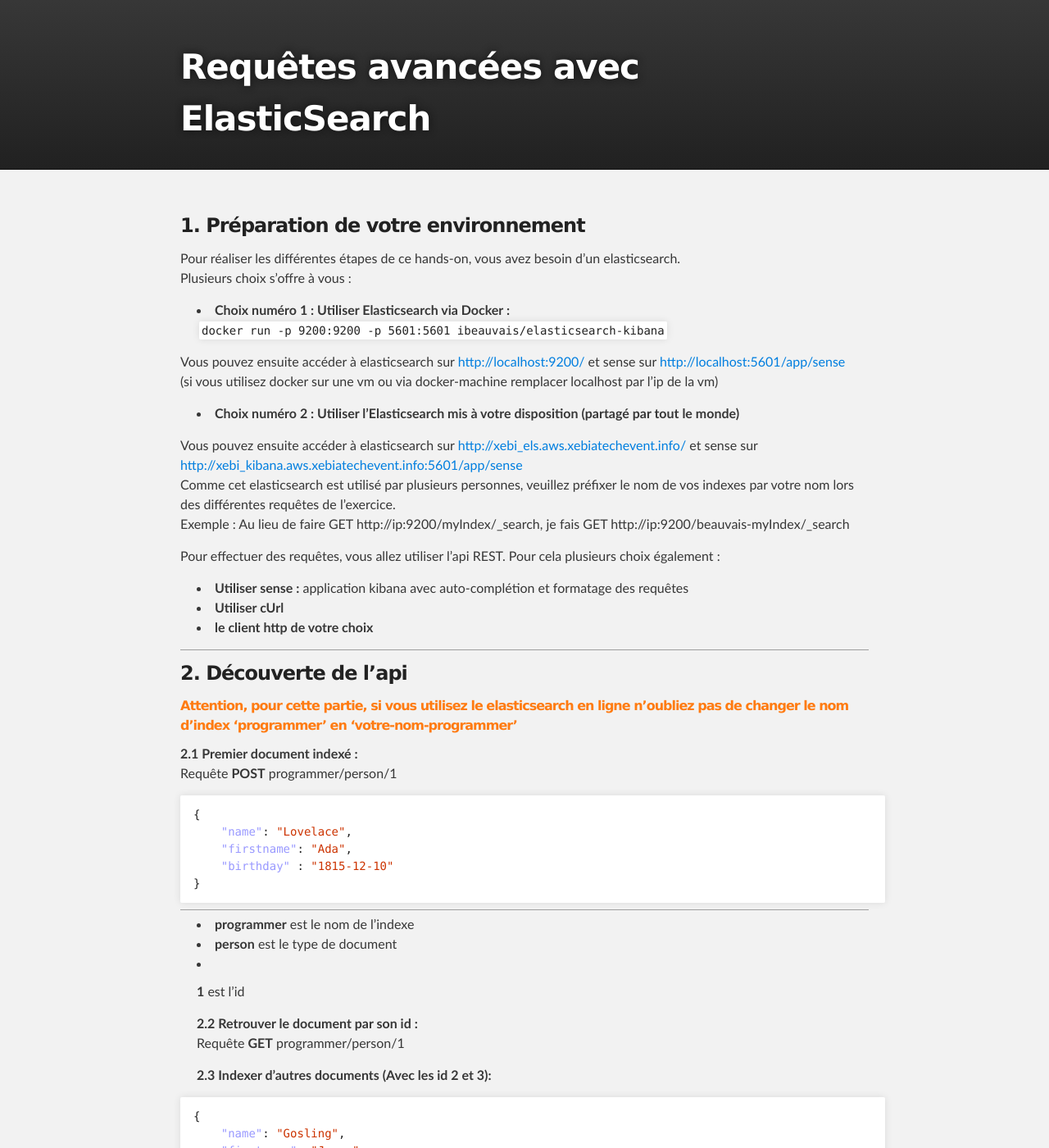
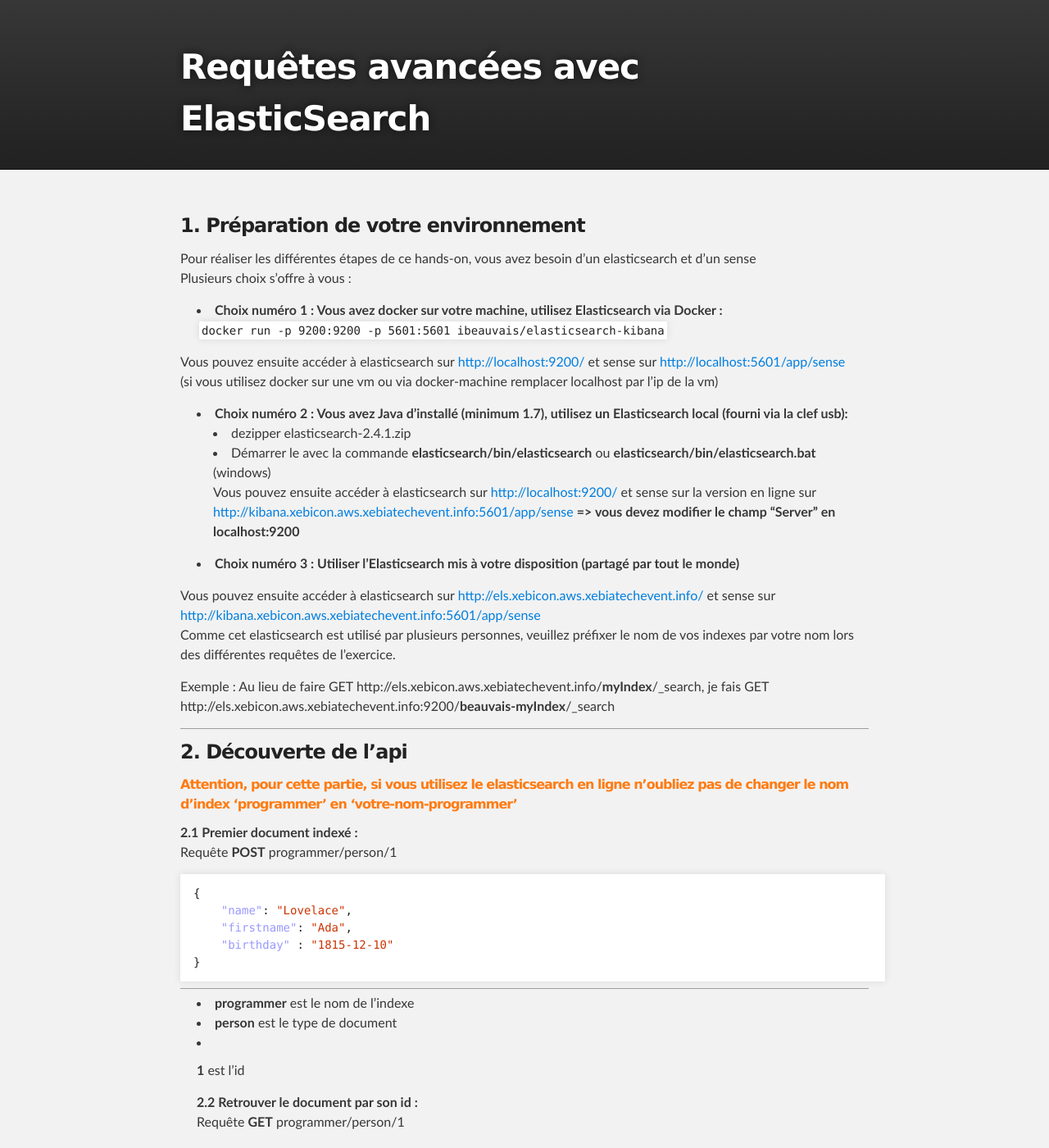
Before and after one commit to gegron/es-requests, a Jekyll site: the page built from index.md, in a window 1280 px wide and 1400 px high. Shown: the whole window at 82% size. Built offline with Jekyll 4.4.1, drawn with Linux system fonts in a browser that asks for light colours; nearby versions of some CDN libraries; grey boxes are pictures that could not be loaded.

Commit message:
add information for local elasticsearch

```diff
--- a/index.md
+++ b/index.md
@@ -5,30 +5,32 @@
 ---
 
 ### 1. Préparation de votre environnement
-Pour réaliser les différentes étapes de ce hands-on, vous avez besoin d'un elasticsearch.
+Pour réaliser les différentes étapes de ce hands-on, vous avez besoin d'un elasticsearch et d'un sense
  Plusieurs choix s'offre à vous :
-* __Choix numéro 1 : Utiliser Elasticsearch via Docker :__
+* __Choix numéro 1 : Vous avez docker sur votre machine, utilisez Elasticsearch via Docker :__
 `docker run -p 9200:9200 -p 5601:5601 ibeauvais/elasticsearch-kibana`
-
 
 Vous pouvez ensuite accéder à elasticsearch sur [http://localhost:9200/](http://localhost:9200/) et
 sense sur [http://localhost:5601/app/sense](http://localhost:5601/app/sense)
 (si vous utilisez docker sur une vm ou via docker-machine remplacer localhost par l'ip de la vm)
 
+* __Choix numéro 2 : Vous avez Java d'installé (minimum 1.7), utilisez un Elasticsearch local (fourni via la clef usb):__
+    - dezipper elasticsearch-2.4.1.zip
+    - Démarrer le avec la commande __elasticsearch/bin/elasticsearch__ ou __elasticsearch/bin/elasticsearch.bat__ (windows)
+Vous pouvez ensuite accéder à elasticsearch sur [http://localhost:9200/](http://localhost:9200/) et
+sense sur la version en ligne sur [http://kibana.xebicon.aws.xebiatechevent.info:5601/app/sense](http://kibana.xebicon.aws.xebiatechevent.info:5601/app/sense) __=> vous devez modifier le champ "Server" en localhost:9200__
 
-* __Choix numéro 2 : Utiliser l'Elasticsearch mis à votre disposition (partagé par tout le monde)__
 
-Vous pouvez ensuite accéder à elasticsearch sur [http://xebi_els.aws.xebiatechevent.info/](http://xebi_els.aws.xebiatechevent.info/) et sense sur [http://xebi_kibana.aws.xebiatechevent.info:5601/app/sense](http://xebi_kibana.aws.xebiatechevent.info:5601/app/sense)
+
+
+* __Choix numéro 3 : Utiliser l'Elasticsearch mis à votre disposition (partagé par tout le monde)__
+
+Vous pouvez ensuite accéder à elasticsearch sur [http://els.xebicon.aws.xebiatechevent.info/](http://els.xebicon.aws.xebiatechevent.info/) et sense sur [http://kibana.xebicon.aws.xebiatechevent.info:5601/app/sense](http://kibana.xebicon.aws.xebiatechevent.info:5601/app/sense)
 Comme cet elasticsearch est utilisé par plusieurs personnes, veuillez préfixer le nom de vos indexes par
 votre nom lors des différentes requêtes de l'exercice.
-Exemple : Au lieu de faire GET http://ip:9200/myIndex/_search, je fais GET
-            http://ip:9200/beauvais-myIndex/_search
 
-Pour effectuer des requêtes, vous allez utiliser l'api REST. Pour cela plusieurs choix également :
-
-* __Utiliser sense :__ application kibana avec auto-complétion et formatage des requêtes
-* __Utiliser cUrl__
-* __le client http de votre choix__
+Exemple : Au lieu de faire GET http://els.xebicon.aws.xebiatechevent.info/__myIndex__/_search, je fais GET
+            http://els.xebicon.aws.xebiatechevent.info:9200/__beauvais-myIndex__/_search
 
  ---
 
```
